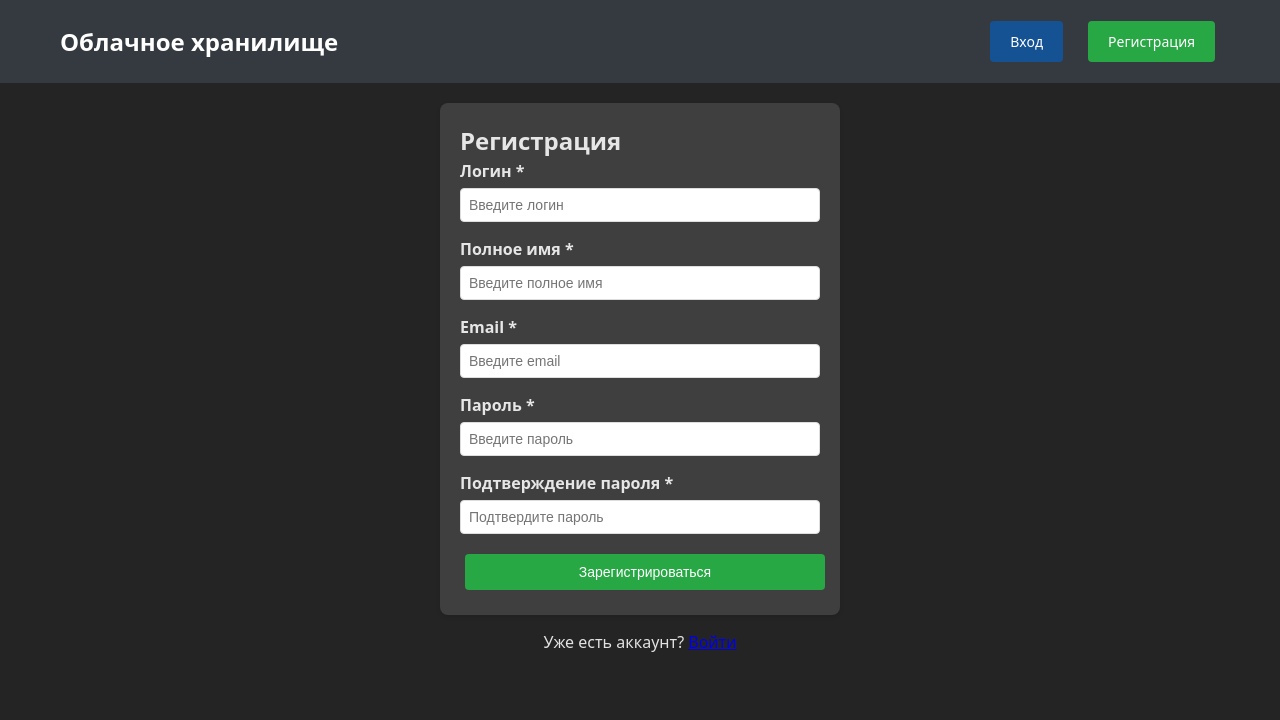
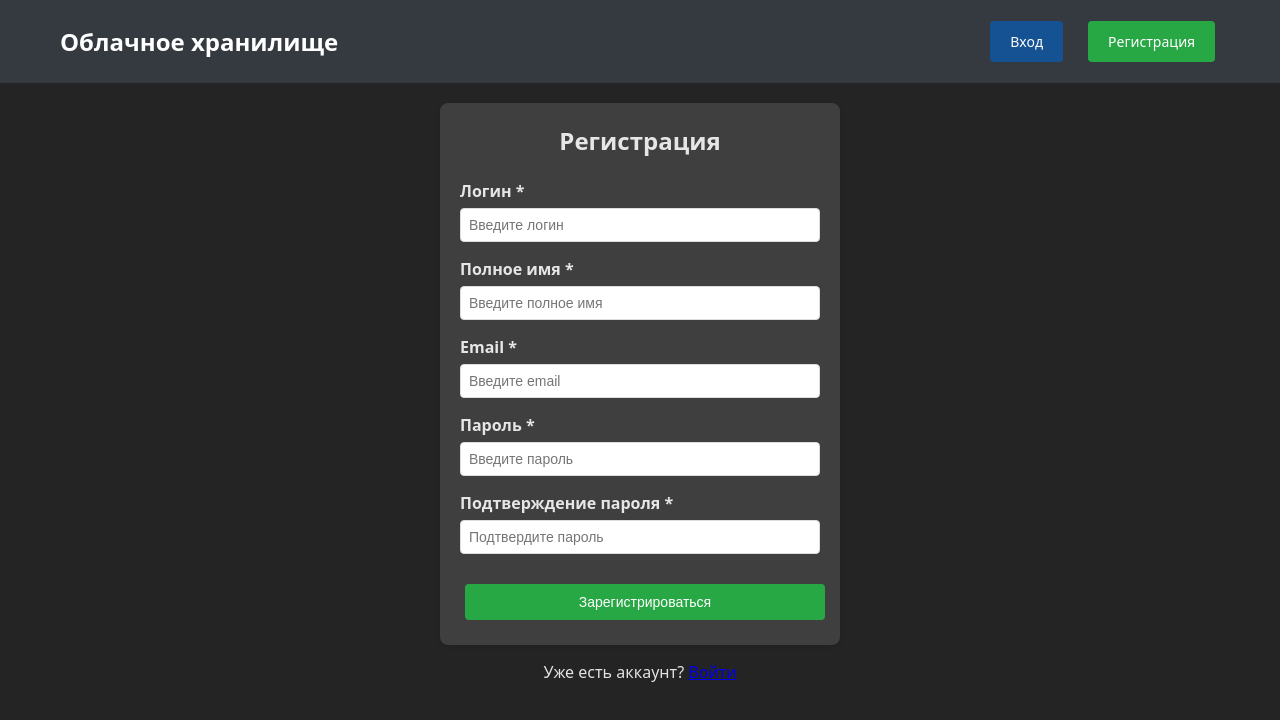
Before and after one commit to SergeySmorodin/frontend, a React (Vite) app in the folder my-app/: page /register in a window 1280 px wide. Shown: the top 720 px of the page. Built offline with nearby package versions, Linux system fonts and the light colour scheme; no server answers.

Commit message:
регистрация стили

```diff
--- /dev/null
+++ b/my-app/src/components/Register/RegistrationForm.css
@@ -0,0 +1,42 @@
+.registration-form-card {
+    max-width: 400px;
+    margin: 0 auto;
+  }
+
+  .registration-form-title {
+    margin-bottom: 20px;
+    text-align: center;
+  }
+
+  .registration-form-success {
+    color: #28a745;
+    margin-bottom: 15px;
+    padding: 10px;
+    background-color: #d4edda;
+    border: 1px solid #c3e6cb;
+    border-radius: 4px;
+  }
+
+  .registration-form-error {
+    margin-bottom: 15px;
+    padding: 10px;
+    background-color: #f8d7da;
+    border: 1px solid #f5c6cb;
+    border-radius: 4px;
+    white-space: pre-line;
+  }
+
+  .registration-form-error strong {
+    display: block;
+    margin-bottom: 5px;
+  }
+
+  .registration-form-submit {
+    width: 100%;
+    margin-top: 15px;
+  }
+
+  .registration-form-submit:disabled {
+    opacity: 0.6;
+    cursor: not-allowed;
+  }
--- a/my-app/src/components/common/RegistrationForm.jsx
+++ b/my-app/src/components/Register/RegistrationForm.jsx
@@ -1,4 +1,5 @@
 import React from 'react'
+import './RegistrationForm.css'
 
 const RegistrationForm = ({
   onSubmit,
@@ -11,31 +12,17 @@ const RegistrationForm = ({
   loading = false
 }) => {
   return (
-    <div className="card" style={{ maxWidth: '400px', margin: '0 auto' }}>
-      {title && <h2>{title}</h2>}
+    <div className="card registration-form-card">
+      {title && <h2 className="registration-form-title">{title}</h2>}
 
       {successMessage && (
-        <div style={{
-          color: '#28a745',
-          marginBottom: '15px',
-          padding: '10px',
-          backgroundColor: '#d4edda',
-          border: '1px solid #c3e6cb',
-          borderRadius: '4px'
-        }}>
+        <div className="registration-form-success">
           {successMessage}
         </div>
       )}
 
       {error && (
-        <div className="error-message" style={{
-          marginBottom: '15px',
-          padding: '10px',
-          backgroundColor: '#f8d7da',
-          border: '1px solid #f5c6cb',
-          borderRadius: '4px',
-          whiteSpace: 'pre-line'
-        }}>
+        <div className="registration-form-error">
           <strong>Ошибка:</strong> {error}
         </div>
       )}
@@ -45,8 +32,7 @@ const RegistrationForm = ({
 
         <button
           type="submit"
-          className={`btn ${submitClassName}`}
-          style={{ width: '100%' }}
+          className={`btn ${submitClassName} registration-form-submit`}
           disabled={loading}
         >
           {loading ? 'Загрузка...' : submitText}
--- a/my-app/src/pages/Login/index.jsx
+++ b/my-app/src/pages/Login/index.jsx
@@ -1,7 +1,7 @@
 import React, { useState } from 'react'
 import { useNavigate, Link, useLocation } from 'react-router-dom'
 import { useAuth } from '../../context/AuthContext'
-import RegistrationForm from '../../components/common/RegistrationForm'
+import RegistrationForm from '../../components/Register/RegistrationForm'
 import InputField from '../../components/common/InputField'
 
 const Login = () => {
--- a/my-app/src/pages/Register/index.jsx
+++ b/my-app/src/pages/Register/index.jsx
@@ -2,7 +2,7 @@ import React, { useState } from 'react'
 import { useNavigate, Link } from 'react-router-dom'
 import { useAuth } from '../../context/AuthContext'
 import { validateRegistrationForm, validateField } from '../../utils/validation'
-import RegistrationForm from '../../components/common/RegistrationForm'
+import RegistrationForm from '../../components/Register/RegistrationForm'
 import InputField from '../../components/common/InputField'
 
 const Register = () => {
```
